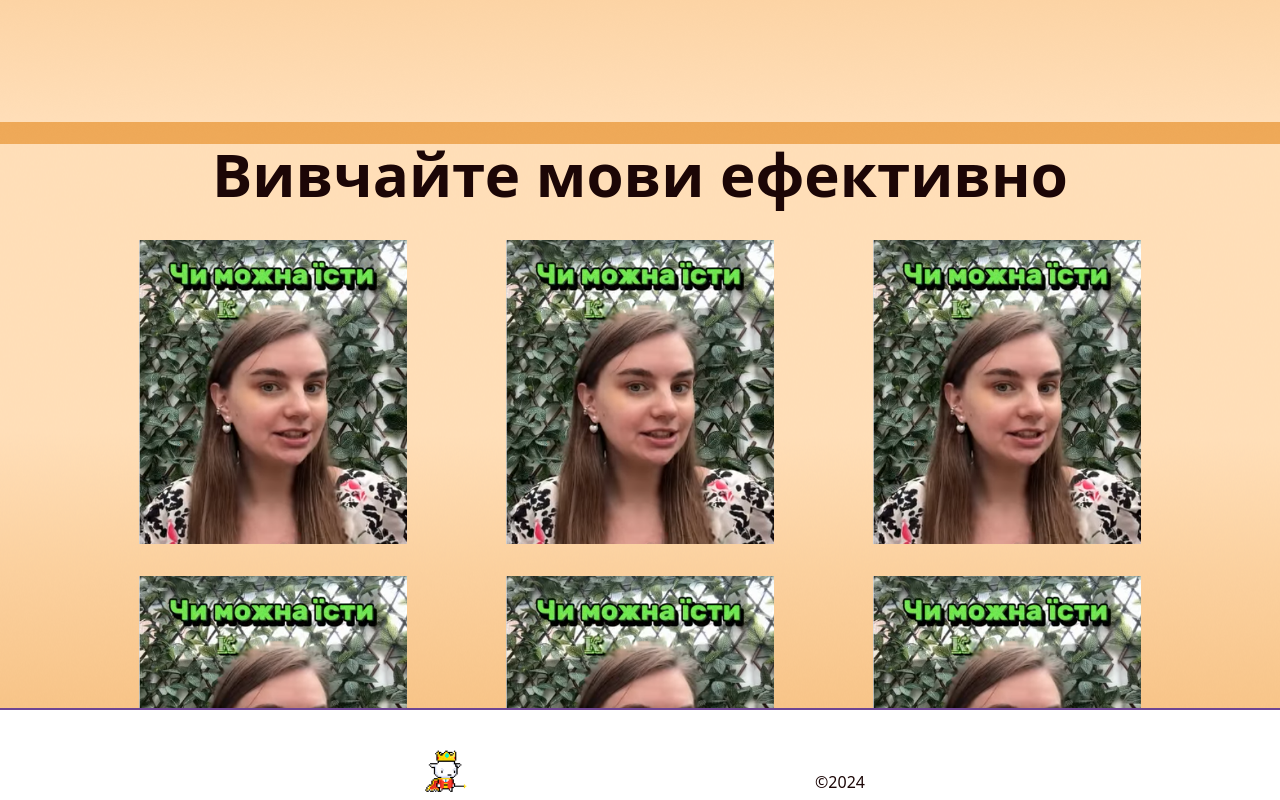
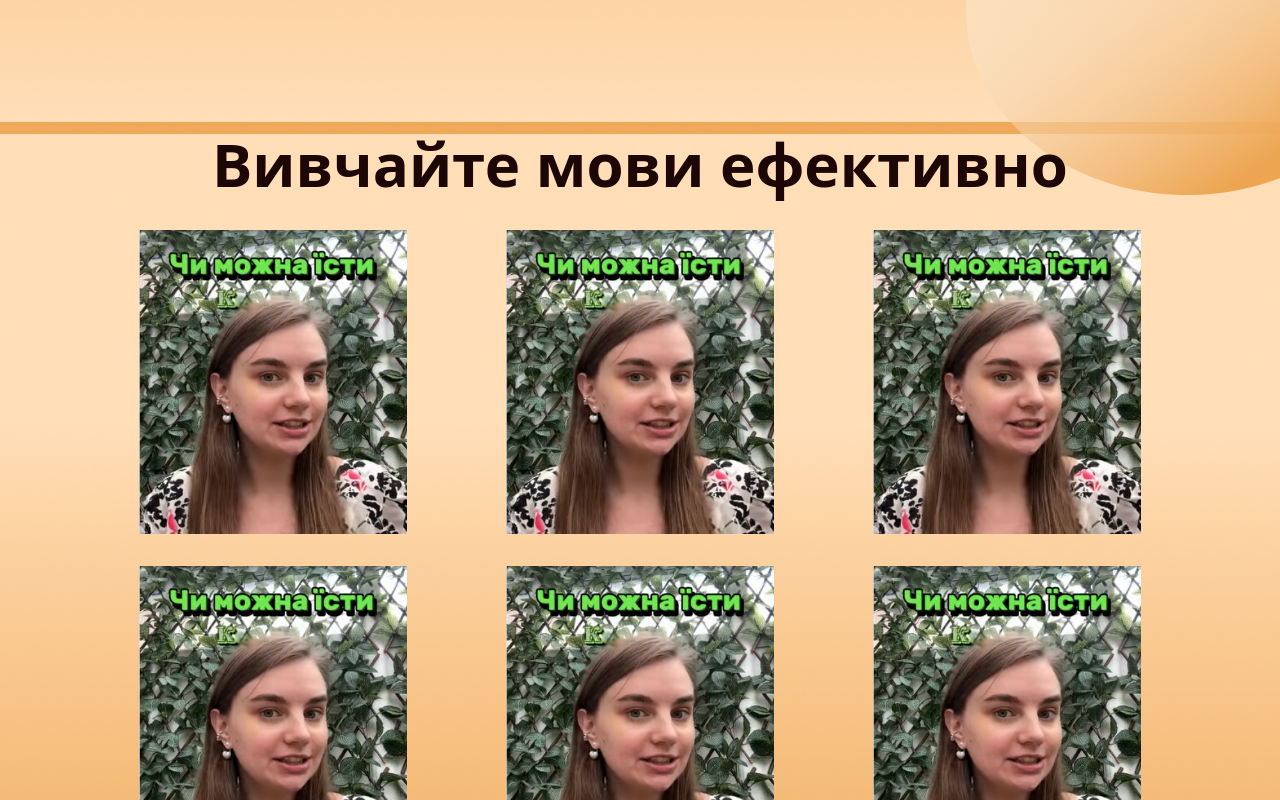
Before and after one commit to bodiabeliy/aniriyar, a Next.js app: page / in a window 1280 px wide. Shown: the part 2400-3200 px from the top of the page. Built offline with nearby package versions, Linux system fonts and the light colour scheme; what tailwind-hamburgers would draw is missing.

Commit message:
UI for reels section complited

```diff
--- a/src/components/SpeakersAndSponsors/SpeakersAndSponsors.tsx
+++ b/src/components/SpeakersAndSponsors/SpeakersAndSponsors.tsx
@@ -5,6 +5,7 @@ import Slider from "react-slick";
 import { speakersList, sponsorsList } from "@/utils/data";
 import Satisfaction from "../../../public/satisfaction 1.svg"
 import Reels1 from "../../../public/reels1.png"
+import Circle2 from "../../../public/Ellipse 4.png"
 
 
 import "slick-carousel/slick/slick.css";
@@ -39,7 +40,9 @@ const SpeakersAndSponsors = () => {
   };
   return (
     <>
-      <div className="SpeakersAndSponsorsWrapper relative h-[1450px] sm:mt-[-80px] bg-feedbackSection sm:overflow-x-hidden	lg:overflow-scroll">
+      <div className="SpeakersAndSponsorsWrapper relative sm:h-[1450px] lg:h-full sm:mt-[-80px] bg-feedbackSection sm:overflow-x-hidden	lg:overflow-scroll">
+      <Image className="absolute sm:top-[37%] lg:top-[35%] sm:right-[55%] lg:right-[-10%] sm:scale-75 lg:scale-100 z-50" src={Circle2} alt={""} />
+
         <div id="speakers" className="SpeakersWrapper w-full flex justify-center flex flex-col m-auto">
           <Image className="absolute sm:left-[40%] lg:left-[37%] sm:top-[13%] mediumPhoneSize:top-[11.5%] lg:top-[10%] z-10 scale-75" src={Satisfaction} alt={""} />
           <p className="sm:text-4xl lg:text-6xl text-center text-white font-bold sm:mt-10 lg:mt-[100px] sm:mb-5 lg:mt-[100px]">
@@ -76,8 +79,8 @@ const SpeakersAndSponsors = () => {
             </div>
           </div>
         </div>
-        <div id="sponsors" className="SponsorsWrapper bg-reelsSection w-full flex justify-center flex flex-col sm:mt-[330px] lg:mt-[450px] m-auto">
-          <p className="sm:text-4xl lg:text-6xl text-center font-bold ">
+        <div id="sponsors" className="SponsorsWrapper relative bg-reelsSection w-full flex justify-center flex flex-col sm:mt-[360px] lg:mt-[440px] m-auto">
+          <p className="sm:text-4xl lg:text-6xl text-center font-bold z-50">
           Вивчайте мови ефективно
           </p>
           <div className="sm:max-h-[500px] lg:max-h-full sm:overflow-y-scroll lg:overflow-y-auto mt-5 sm:flex lg:block  lg:ml-0">
```
Also changed, not shown: public/Ellipse 2.png (added), public/Ellipse 4.png (added).
